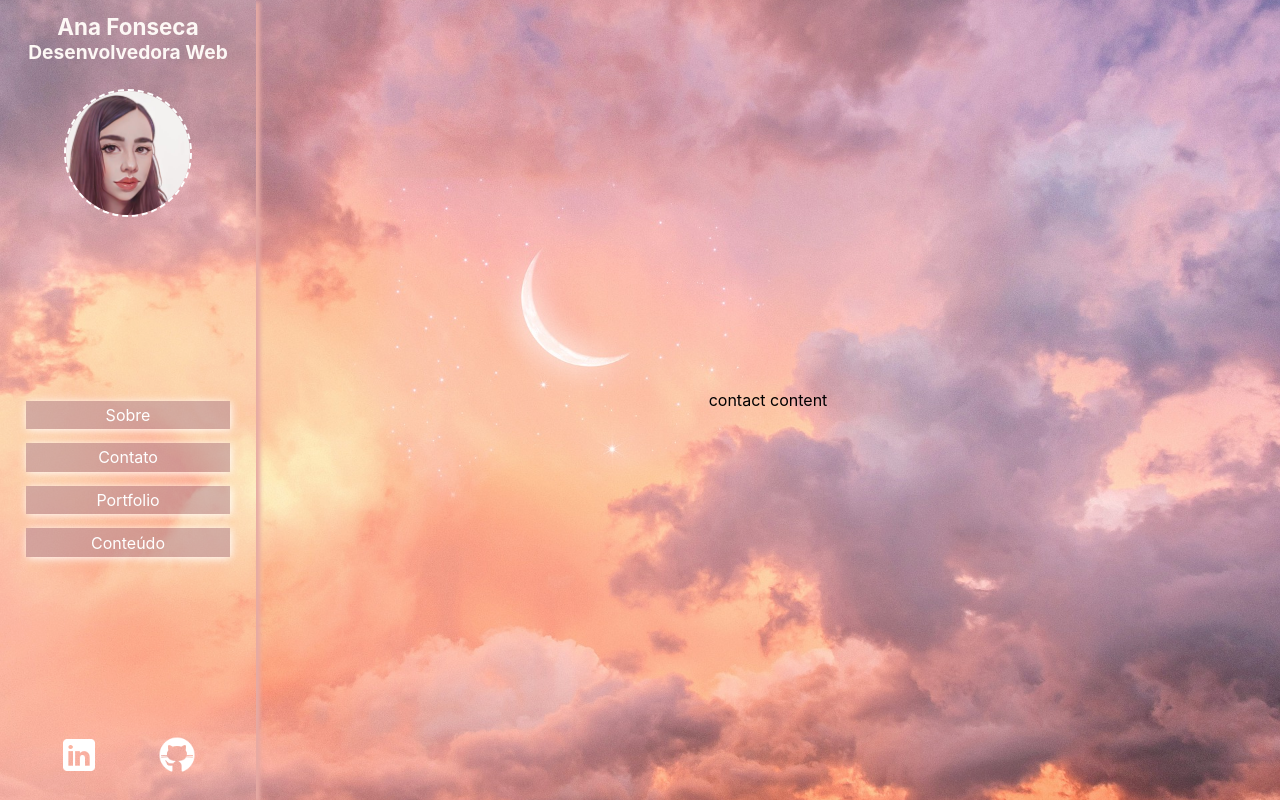
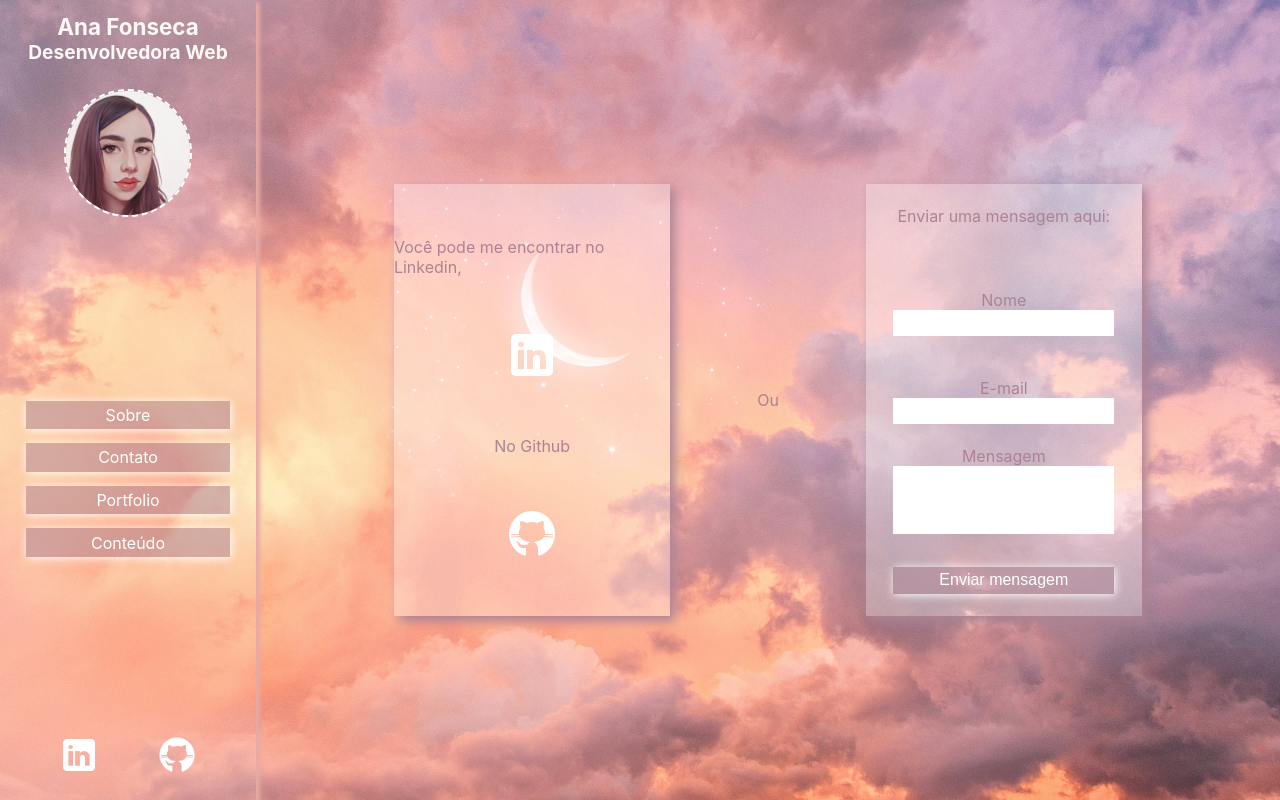
Before and after one commit to anafonck/portfolio-frontend, a React (Create React App) app: page / in a window 1280 px wide. Both pictures are taken after a click on the item "Contato". Built offline with nearby package versions, Linux system fonts and the light colour scheme.

Commit message:
feat: conteudo da pagina contato
Desenvolvimento inicial da pagina de contato

```diff
--- a/src/config/routes.js
+++ b/src/config/routes.js
@@ -0,0 +1,12 @@
+import { Route, Routes } from 'react-router-dom';
+import App from '../App';
+
+function AppRoutes() {
+    return (
+        <Routes>
+            <Route path='/' element={<App />} />
+        </Routes>
+    )
+}
+
+export default AppRoutes;
--- a/src/index.js
+++ b/src/index.js
@@ -2,10 +2,14 @@ import React from 'react';
 import ReactDOM from 'react-dom/client';
 import './index.css';
 import App from './App';
+import AppRoutes from './config/routes';
+import { BrowserRouter } from 'react-router-dom';
 
 const root = ReactDOM.createRoot(document.getElementById('root'));
 root.render(
   <React.StrictMode>
-    <App />
+    <BrowserRouter>
+      <AppRoutes />
+    </BrowserRouter>
   </React.StrictMode>
 );
--- a/src/pages/contact/index.js
+++ b/src/pages/contact/index.js
@@ -1,7 +1,79 @@
+import './styles.css';
+import LinkedInIcon from '../../assets/linkedin-icon.png';
+import GithubIcon from '../../assets/github-icon.png';
+import Button from '../../components/Button';
+import { useState } from 'react';
+import { Link } from 'react-router-dom'
+
 const Contact = () => {
+    const [form, setForm] = useState(
+        {
+            nome: '',
+            email: '',
+            telefone: '',
+            mensagem: ''
+        }
+    );
+
+    function handleSetForm(e) {
+        e.preventDefault();
+        e.stopPropagation();
+        setForm({ ...form, [e.target.name]: e.target.value });
+    }
+
+    async function handleSubmit(e) {
+
+    }
+
     return (
-        <div>
-            contact content
+        <div className='container-contact'>
+            <div className='social-media'>
+                <span>Você pode me encontrar no Linkedin,</span>
+                <Link to='https://www.linkedin.com/in/ana-cz-fonseca/' target='_blank'>
+                    <img src={LinkedInIcon}
+                        alt='linkedin icon'></img>
+                </Link>
+                <span>No Github</span>
+                <Link to='https://github.com/githubdaAna' target='_blank'>
+                    <img src={GithubIcon}
+                        alt='github icon'></img>
+                </Link>
+            </div>
+
+            <span>Ou</span>
+
+            <div className='form-container'>
+                <span>Enviar uma mensagem aqui:</span>
+                <form onSubmit={(e) => handleSubmit(e)}>
+                    <label>Nome
+                        <input
+                            name='nome'
+                            type='text'
+                            value={form.nome}
+                            onChange={(e) => handleSetForm(e)}
+                        ></input>
+                    </label>
+
+                    <label>E-mail
+                        <input
+                            name='email'
+                            type='email'
+                            value={form.email}
+                            onChange={(e) => handleSetForm(e)}
+                        ></input>
+                    </label>
+
+                    <label className='message-area'>Mensagem
+                        <input
+                            name='mensagem'
+                            type='text'
+                            value={form.mensagem}
+                            onChange={(e) => handleSetForm(e)}
+                        ></input>
+                    </label>
+                    <Button>Enviar mensagem</Button>
+                </form>
+            </div>
         </div>
     )
 }
--- /dev/null
+++ b/src/pages/contact/styles.css
@@ -0,0 +1,126 @@
+.container-contact {
+    display: flex;
+    align-items: center;
+    justify-content: space-evenly;
+    width: 90%;
+    height: 90%;
+    color: rgb(172, 131, 149);
+}
+
+.social-media,
+.form-container {
+    display: flex;
+    flex-direction: column;
+    align-items: center;
+    justify-content: space-evenly;
+    width: 30%;
+    height: 60%;
+    box-shadow: 5px 5px 10px rgb(172, 131, 149);
+    background-color: rgba(255, 255, 255, 0.3);
+}
+
+.form-container form {
+    display: flex;
+    flex-direction: column;
+    align-items: flex-start;
+    justify-content: space-evenly;
+    width: 80%;
+    height: 80%;
+}
+
+.form-container label {
+    display: flex;
+    flex-direction: column;
+    align-items: center;
+    justify-content: flex-end;
+    width: 100%;
+    height: 100%;
+    font-size: 1em;
+
+}
+
+.form-container input {
+    width: 100%;
+    height: 30%;
+    border: none;
+}
+
+.form-container textarea {
+    width: 100%;
+    height: 100%;
+
+}
+
+.form-container button {
+    width: 100%;
+}
+
+.message-area {
+    margin-top: 10%;
+}
+
+.message-area input {
+    width: 100%;
+    height: 100%;
+}
+
+input:focus {
+    outline: none;
+}
+
+@media (max-width: 480px) {
+    .container-contact {
+        flex-direction: column;
+        width: 100%;
+        height: 100%;
+    }
+
+    .social-media {
+        width: 90%;
+        height: 30%;
+    }
+
+    .form-container {
+        width: 90%;
+        height: 60%;
+    }
+}
+
+@media (min-width: 481px) and (max-width: 768px) {
+    .container-contact {
+        flex-direction: column;
+        width: 100%;
+        height: 100%;
+    }
+
+    .social-media {
+        width: 90%;
+        height: 30%;
+    }
+
+    .form-container {
+        width: 90%;
+        height: 60%;
+    }
+}
+
+@media (min-width: 769px) and (max-width: 1024px) {
+    .container-contact {
+        flex-direction: column;
+        width: 100%;
+        height: 100%;
+    }
+
+    .social-media {
+        width: 90%;
+        height: 30%;
+    }
+
+    .form-container {
+        width: 90%;
+        height: 60%;
+    }
+}
+
+
+@media (min-width: 1025px) {}
```
